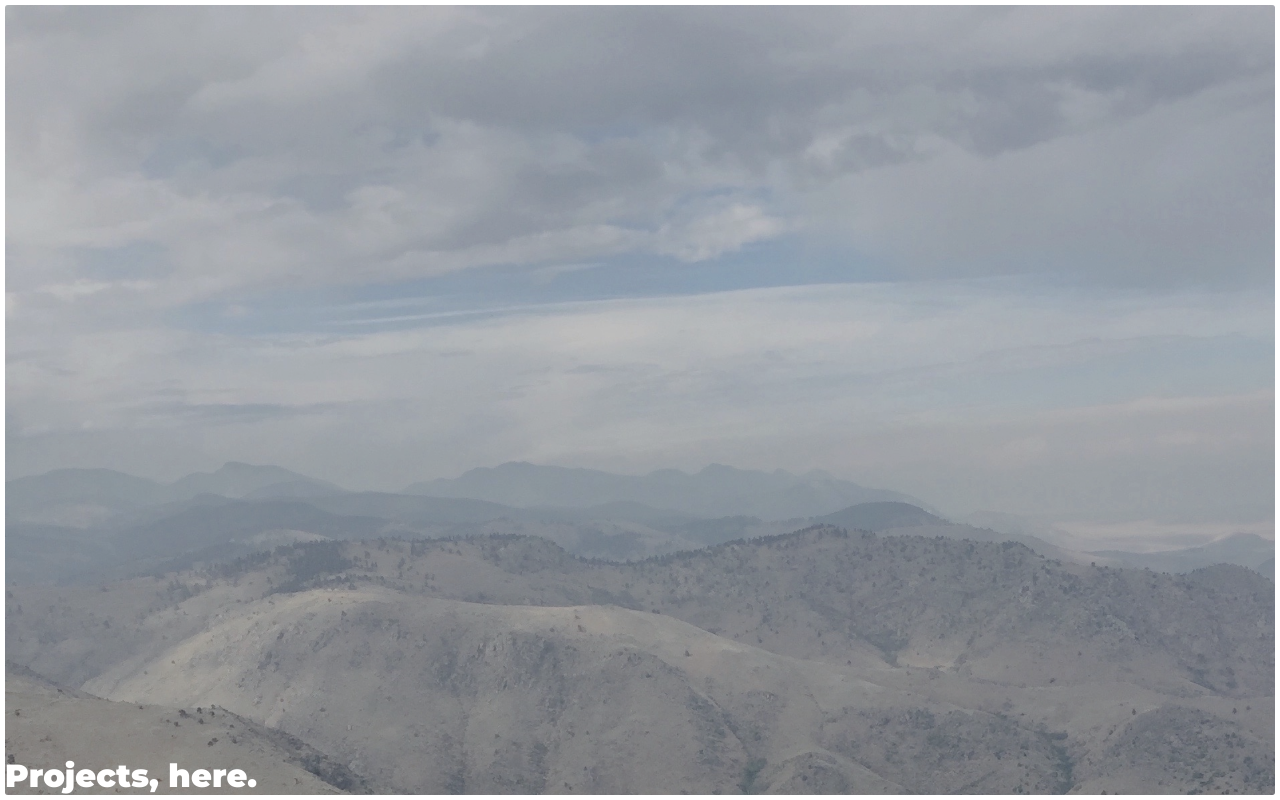
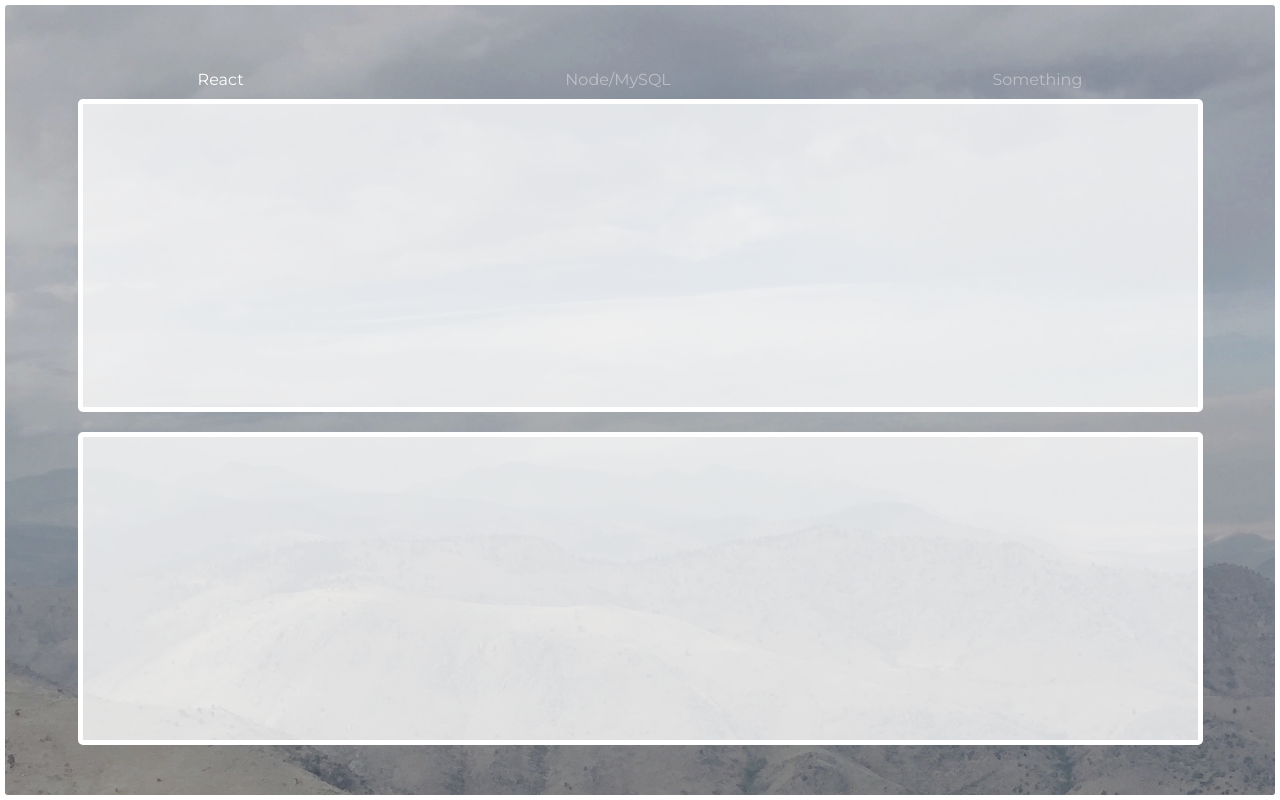
Before and after one commit to robpwatkins/robpwatkins, a React (Create React App) app: page /projects in a window 1280 px wide. Built offline with nearby package versions, Linux system fonts and the light colour scheme.

Commit message:
making progress though.

```diff
--- /dev/null
+++ b/src/components/Projects.css
@@ -0,0 +1,66 @@
+.projects-container {
+  display: flex;
+  flex-direction: column;
+  justify-content: center;
+  align-items: center;
+  height: 100%;
+  width: 100%;
+}
+
+.projects-nav {
+  width: 95%;
+}
+
+.projects-nav ul {
+  display: flex;
+  width: 100%;
+  height: 100%;
+  color: var(--text-inactive);
+  font-size: 16px;
+  justify-content: space-around;
+  align-items: center;
+  list-style-type: none;
+}
+/*
+.projects-nav li:hover {
+  color: white;
+} */
+
+.react-li {
+  color: white;
+}
+
+.projects-box {
+  display: flex;
+  /* ---------- for mobile -------------*/
+  flex-direction: column;
+  /* flex-wrap: wrap; */
+  /* ---------- for mobile -------------*/
+  width: 100%;
+  height: 100%;
+  justify-content: space-between;
+  align-items: center;
+  padding: 10px 10px 30px 10px;
+  /* border: 3px solid white; */
+}
+
+.project {
+  /* ---------- for mobile -------------*/
+  /* width: 32%; */
+  /* height: 50%; */
+  width: 90%;
+  height: 100%;
+  margin-bottom: 20px;
+  /* ---------- for mobile -------------*/
+  background: var(--bg-opaque);
+  border: 5px solid white;
+  border-radius: 5px;
+}
+
+.project3, .project4, .project5, .project6 {
+  display: none;
+}
+
+/* .project:hover {
+  box-shadow: 5px 5px 10px var(--shadow);
+} */
--- a/src/components/Projects.js
+++ b/src/components/Projects.js
@@ -1,9 +1,24 @@
 import React from 'react';
+import '../components/Projects.css';
 
 const Projects = () => {
   return (
-    <div>
-      <h1>Projects, here.</h1>
+    <div className="projects-container">
+      <div className="projects-nav">
+        <ul>
+          <li className="react-li">React</li>
+          <li>Node/MySQL</li>
+          <li>Something</li>
+        </ul>
+      </div>
+      <div className="projects-box">
+        <div className="project project1"></div>
+        <div className="project project2"></div>
+        <div className="project project3"></div>
+        <div className="project project4"></div>
+        <div className="project project5"></div>
+        <div className="project project6"></div>
+      </div>
     </div>
   )
 }
```
Also changed, not shown: src/App.css (line endings or trailing spaces).
